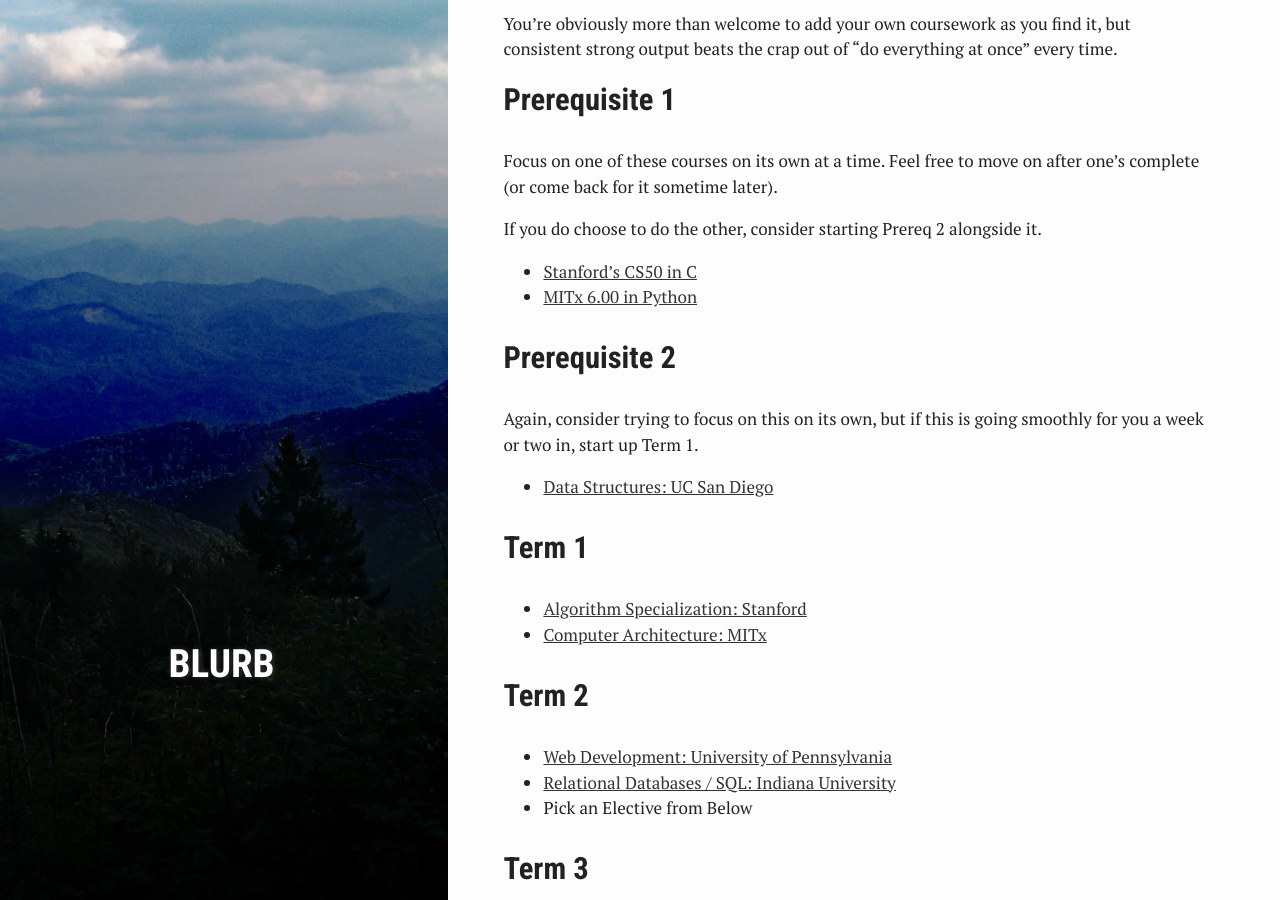
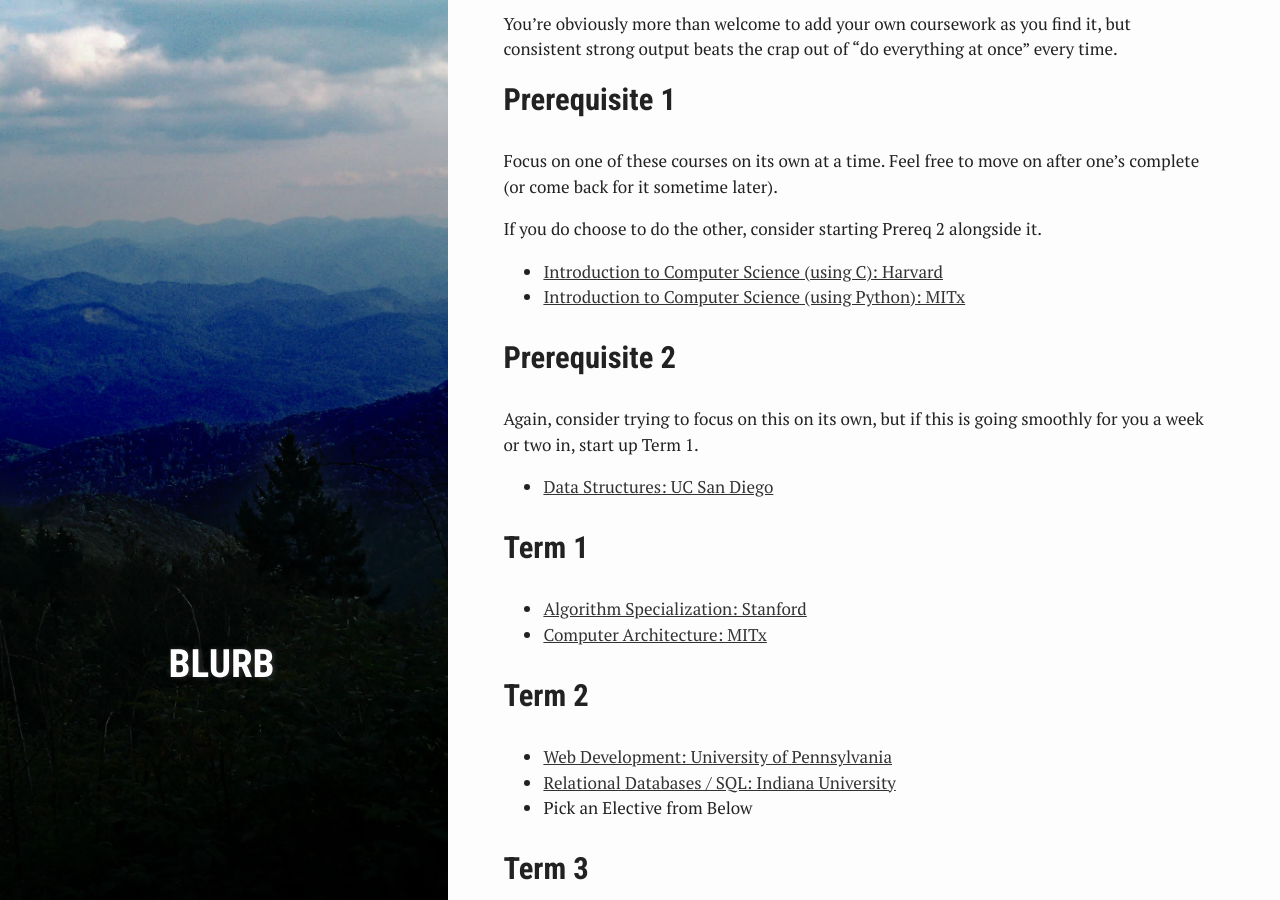
Before and after one commit to acsexton/acsexton.github.io, a Jekyll site: the page built from _posts/blurbs/2020-03-30-online-classes.md, in a window 1280 px wide and 900 px high, scrolled down 624 px. Built offline with Jekyll 4.4.1, drawn with Linux system fonts in a browser that asks for light colours.

Commit message:
correct link text

```diff
--- a/_posts/blurbs/2020-03-30-online-classes.md
+++ b/_posts/blurbs/2020-03-30-online-classes.md
@@ -19,8 +19,8 @@ Focus on one of these courses on its own at a time. Feel free to move on after o
 
 If you do choose to do the other, consider starting Prereq 2 alongside it.
 
-* [Stanford's CS50 in C](https://www.edx.org/course/cs50s-introduction-to-computer-science)
-* [MITx 6.00 in Python](https://www.edx.org/course/introduction-to-computer-science-and-programming-7)
+* [Introduction to Computer Science (using C): Harvard](https://www.edx.org/course/cs50s-introduction-to-computer-science)
+* [Introduction to Computer Science (using Python): MITx](https://www.edx.org/course/introduction-to-computer-science-and-programming-7)
 
 ## Prerequisite 2
 Again, consider trying to focus on this on its own, but if this is going smoothly for you a week or two in, start up Term 1.
```
